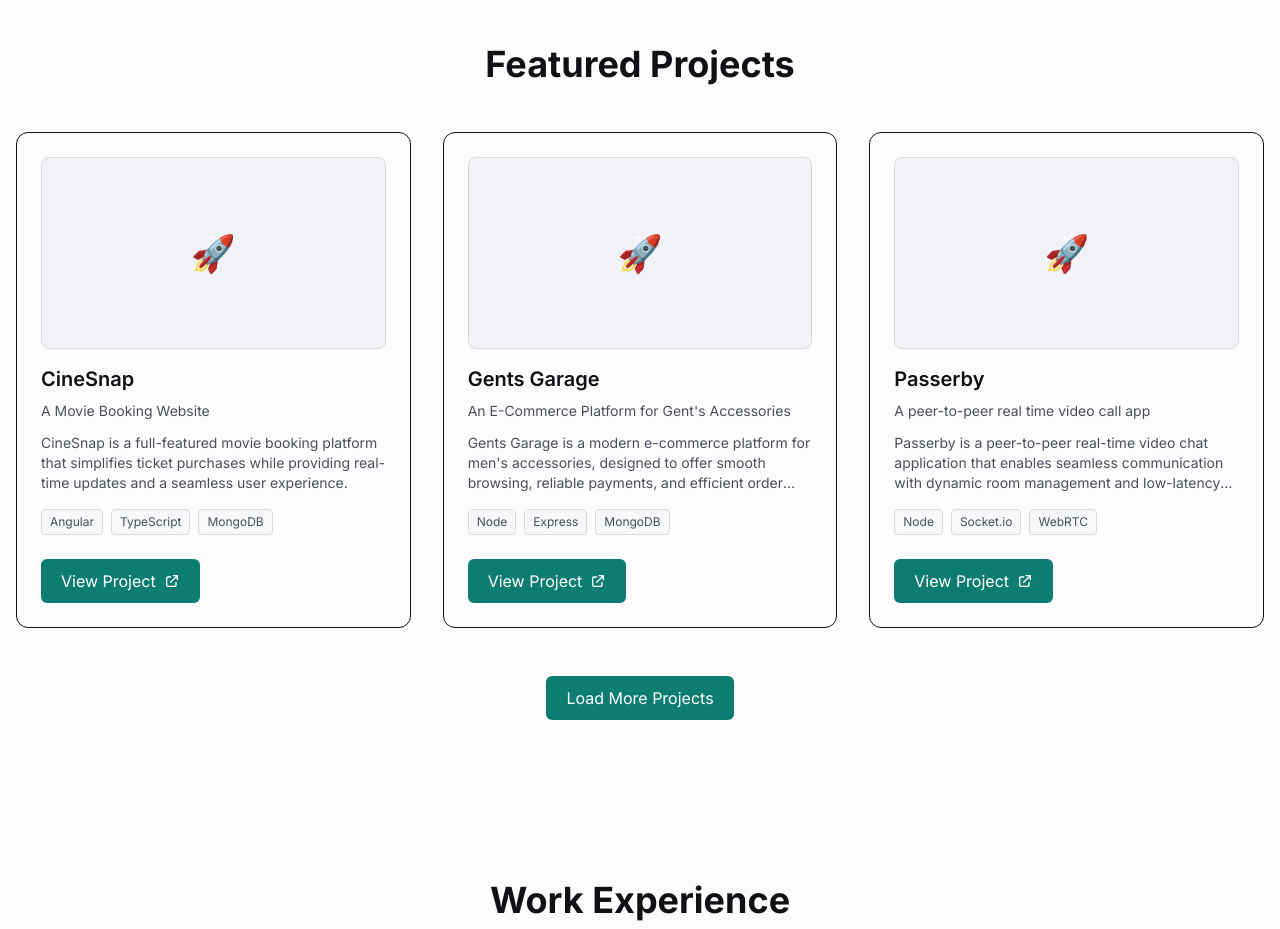
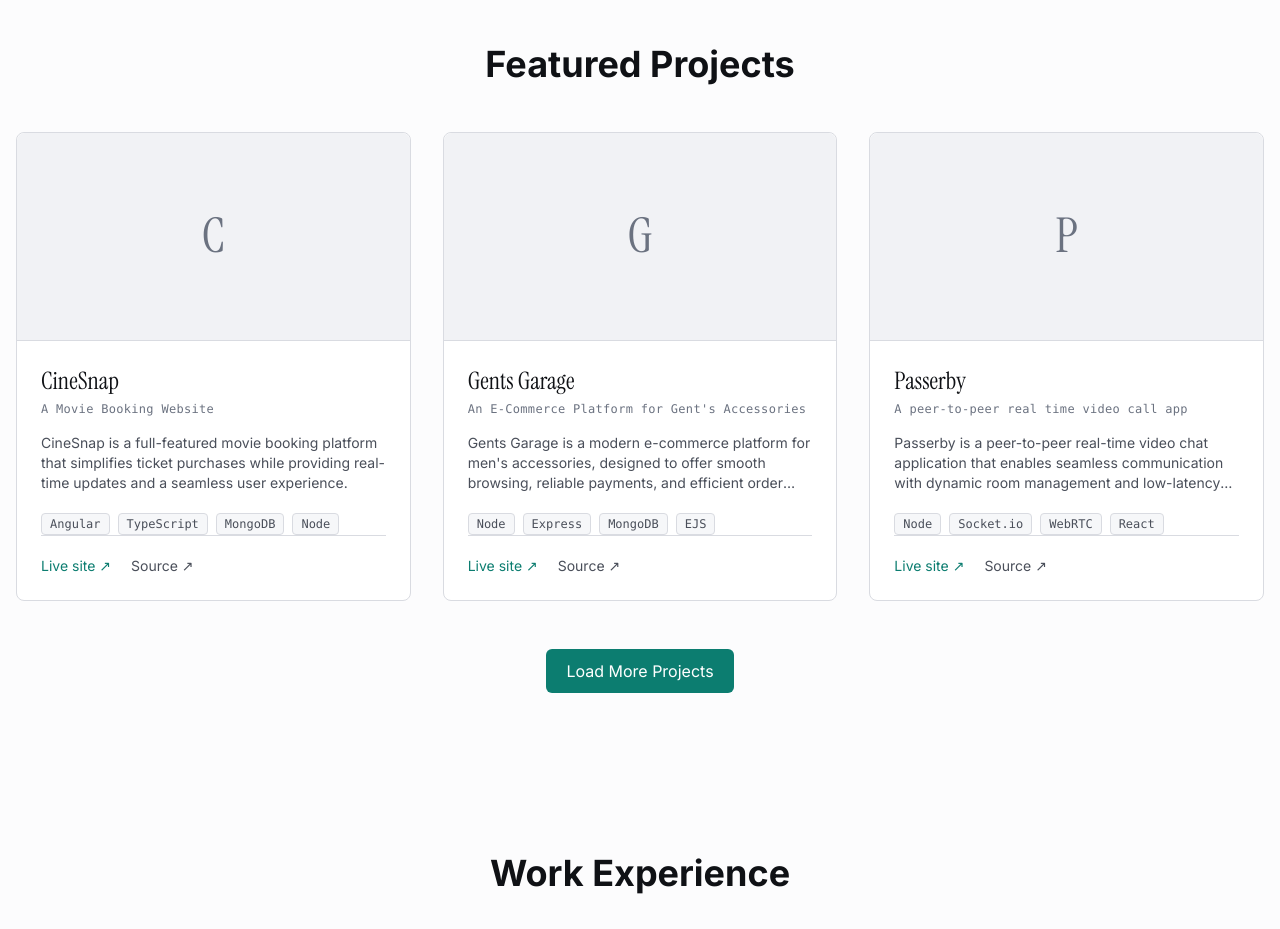
Before and after one commit to fasilv843/portfolio, a Next.js app: page / in a window 1280 px wide. Shown: the part 2020-2949 px from the top of the page. Built offline with nearby package versions, Linux system fonts and the light colour scheme.

Commit message:
refactor: make ProjectCard server-safe and surface project links

```diff
--- a/src/components/ProjectCard.tsx
+++ b/src/components/ProjectCard.tsx
@@ -1,76 +1,105 @@
-"use client";
+import Image from "next/image";
+import Link from "next/link";
+import { Project } from "@/data/projects";
+import Tag from "./ui/Tag";
 
-import Image from "next/image";
-import { Project } from "@/data/projects";
-import Button from "./Button";
+// No "use client" — this has no state, no handlers and no hooks. It was only a
+// client component because it imported Button, which used to carry the directive.
 
 type ProjectCardProps = {
   project: Project;
+  /**
+   * On the home page these cards sit under the "Featured Projects" h2, so h3 is
+   * right. On /projects they sit directly under the h1 with no h2 between, and
+   * hardcoding h3 there skipped a level.
+   */
+  headingLevel?: "h2" | "h3";
 };
 
-export default function ProjectCard({ project }: ProjectCardProps) {
+export default function ProjectCard({
+  project,
+  headingLevel: Heading = "h3",
+}: ProjectCardProps) {
   const hasImage = Boolean(project.image);
 
   return (
-    <div className="gradient-border group flex flex-col rounded-xl border p-6 transition-all duration-300">
-      <div className="border-border bg-surface-sunken mb-4 h-48 w-full overflow-hidden rounded-lg border">
+    <article className="border-border bg-surface hover:border-border-strong group relative flex flex-col rounded-lg border transition duration-200">
+      <div className="border-border bg-surface-sunken h-52 w-full overflow-hidden rounded-t-lg border-b">
         {hasImage ? (
-          <div className="relative h-full w-full transition-transform duration-300 group-hover:scale-105">
+          <div className="relative h-full w-full">
             <Image
               src={project.image as string}
-              alt={project.name}
+              alt=""
               fill
-              className="object-cover"
+              sizes="(min-width: 768px) 32rem, 100vw"
+              className="object-cover transition-transform duration-200 group-hover:scale-[1.03]"
             />
           </div>
         ) : (
-          <div className="flex h-full w-full items-center justify-center">
-            <span className="text-4xl">🚀</span>
+          // No screenshots exist yet — every `image:` in projects.ts is
+          // commented out. Placeholder stays type-based rather than an emoji.
+          <div
+            className="text-foreground-faint font-display flex h-full w-full items-center justify-center text-5xl"
+            aria-hidden="true"
+          >
+            {project.name.charAt(0)}
           </div>
         )}
       </div>
 
-      <h3 className="text-foreground mb-2 text-xl font-semibold">
+      <div className="flex flex-1 flex-col p-6">
+        <Heading className="font-display text-foreground text-2xl">
+          {/* Stretched link: the whole card is the target, but only the title
+              is in the tab order, so keyboard users get one stop, not three. */}
+          <Link
+            href={`/projects/${project.id}`}
+            className="focus-visible:outline-ring rounded-sm before:absolute before:inset-0 focus-visible:outline-2 focus-visible:outline-offset-4"
+          >
             {project.name}
-      </h3>
-      <p className="text-foreground-muted mb-3 text-sm">{project.subheading}</p>
-      <p className="text-foreground-muted mb-4 line-clamp-3 text-sm">
+          </Link>
+        </Heading>
+        <p className="text-foreground-faint mt-1 font-mono text-xs tracking-wide">
+          {project.subheading}
+        </p>
+        <p className="text-foreground-muted mt-4 line-clamp-3 text-sm text-pretty">
           {project.description}
         </p>
 
-      <div className="mb-6 flex flex-wrap gap-2">
-        {project.technologies.slice(0, 3).map((tech) => (
-          <span
-            key={tech}
-            className="text-foreground-muted border-border bg-surface-raised rounded border px-2 py-1 text-xs"
-          >
-            {tech}
-          </span>
+        <div className="mt-5 flex flex-wrap gap-2">
+          {project.technologies.slice(0, 4).map((tech) => (
+            <Tag key={tech}>{tech}</Tag>
           ))}
         </div>
 
-      <div className="mt-auto">
-        <Button
-          href={`/projects/${project.id}`}
-          label="View Project"
-          iconPosition="right"
-          icon={
-            <svg
-              className="h-4 w-4"
-              fill="none"
-              stroke="currentColor"
-              viewBox="0 0 24 24"
+        {(project.liveLink || project.sourceCode) && (
+          // Surfaced on the card itself (5.7). z-10 lifts these above the
+          // stretched title link so they stay independently clickable.
+          <div className="border-border relative z-10 mt-auto flex gap-5 border-t pt-5">
+            {project.liveLink && (
+              <a
+                href={project.liveLink}
+                target="_blank"
+                rel="noopener noreferrer"
+                className="text-primary focus-visible:outline-ring text-sm underline-offset-4 hover:underline focus-visible:outline-2 focus-visible:outline-offset-2"
               >
-              <path
-                strokeLinecap="round"
-                strokeLinejoin="round"
-                strokeWidth={2}
-                d="M10 6H6a2 2 0 00-2 2v10a2 2 0 002 2h10a2 2 0 002-2v-4M14 4h6m0 0v6m0-6L10 14"
-              />
-            </svg>
-          }
-        />
+                Live site
+                <span className="sr-only"> for {project.name}</span> ↗
+              </a>
+            )}
+            {project.sourceCode && (
+              <a
+                href={project.sourceCode}
+                target="_blank"
+                rel="noopener noreferrer"
+                className="text-foreground-muted hover:text-foreground focus-visible:outline-ring text-sm underline-offset-4 transition hover:underline focus-visible:outline-2 focus-visible:outline-offset-2"
+              >
+                Source
+                <span className="sr-only"> for {project.name}</span> ↗
+              </a>
+            )}
           </div>
+        )}
       </div>
+    </article>
   );
 }
```
Lines whose indentation alone changed are shown as unchanged.
